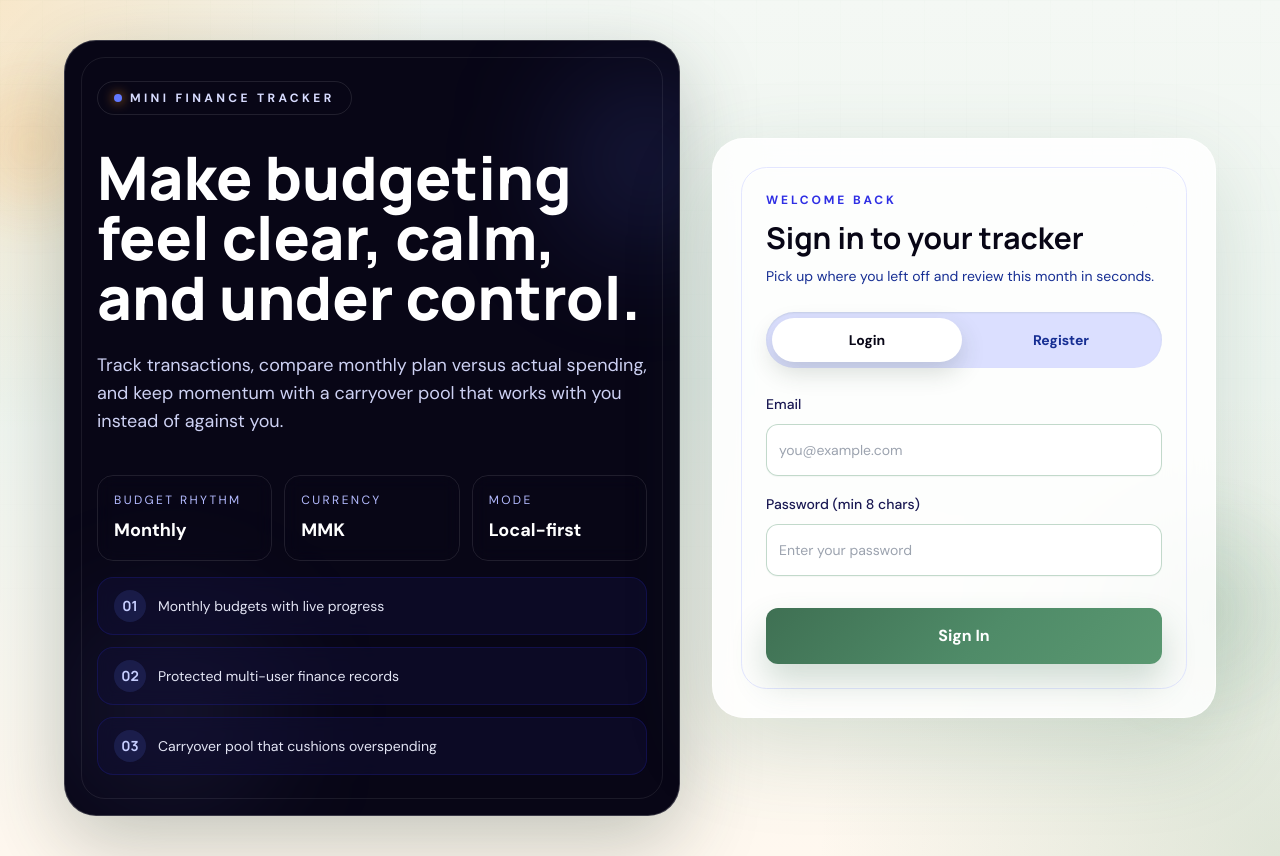
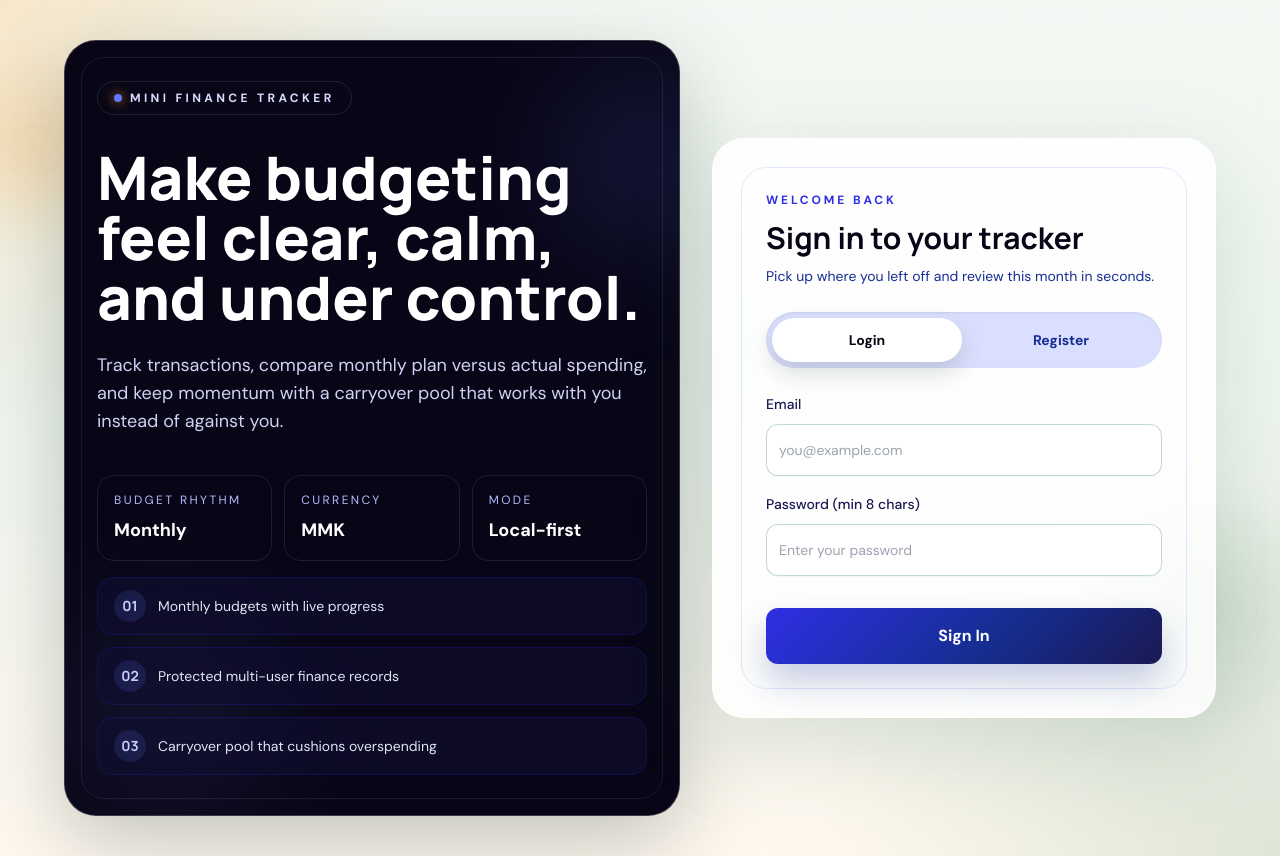
Before and after one commit to yanpaingkyaw/finance-tracker-app, a React (Vite) app in the folder client/: page /login in a window 1280 px wide. Built offline with nearby package versions, Linux system fonts and the light colour scheme; no server answers.

Commit message:
feat(task-e308075f): fix authentication button colors

```diff
--- a/client/src/styles.css
+++ b/client/src/styles.css
@@ -315,13 +315,13 @@ body {
 
 .auth-submit {
   min-height: 3.5rem;
-  background-image: linear-gradient(135deg, #3f7053 0%, #4f8b68 55%, #5a9871 100%);
-  box-shadow: 0 18px 34px rgba(63, 112, 83, 0.24);
+  background-image: linear-gradient(135deg, #2f2fe4 0%, #162e93 55%, #1a1953 100%);
+  box-shadow: 0 18px 34px rgba(22, 46, 147, 0.24);
 }
 
 .auth-submit:hover {
   transform: translateY(-1px);
-  box-shadow: 0 22px 40px rgba(63, 112, 83, 0.28);
+  box-shadow: 0 22px 40px rgba(22, 46, 147, 0.28);
 }
 
 @keyframes authFloat {
```
